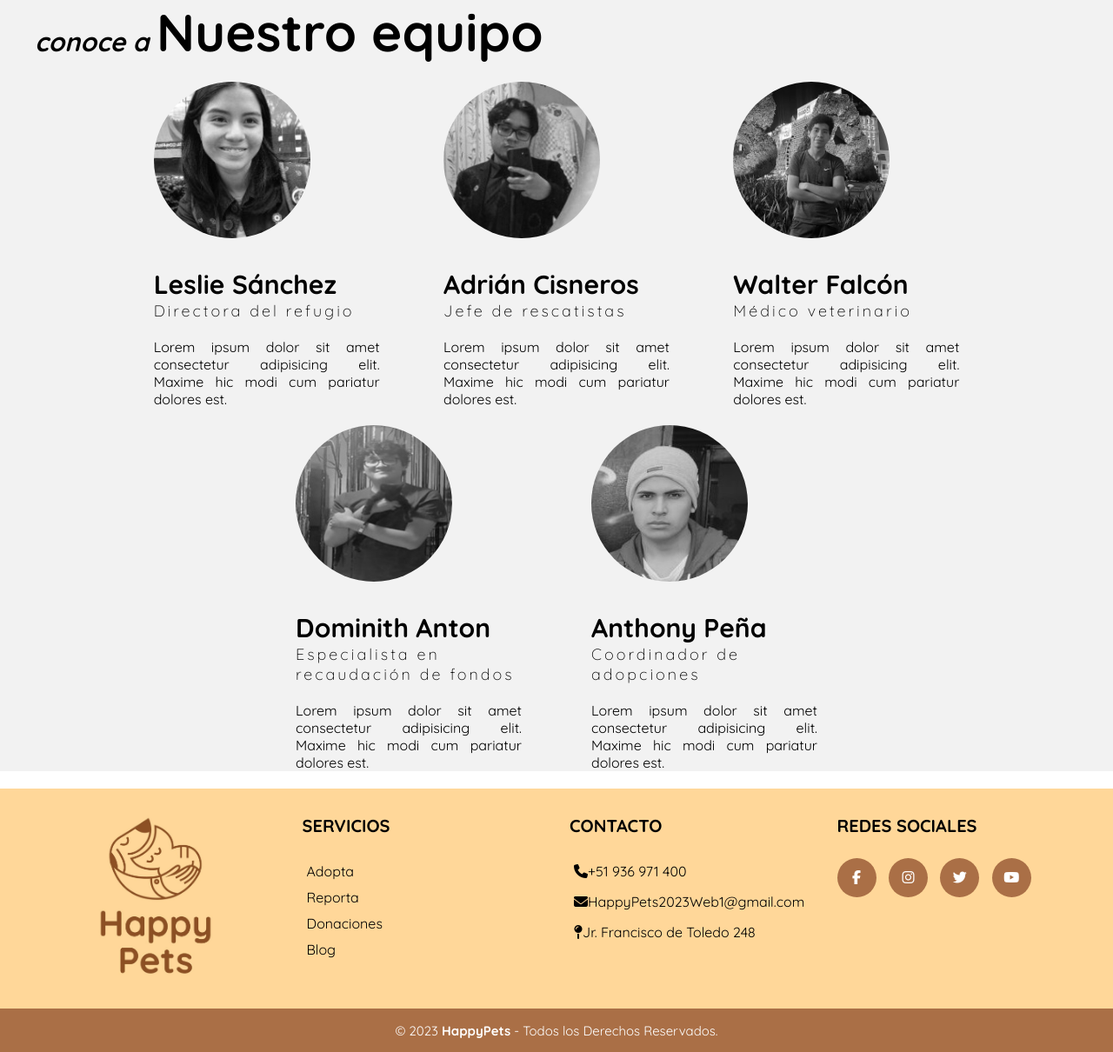
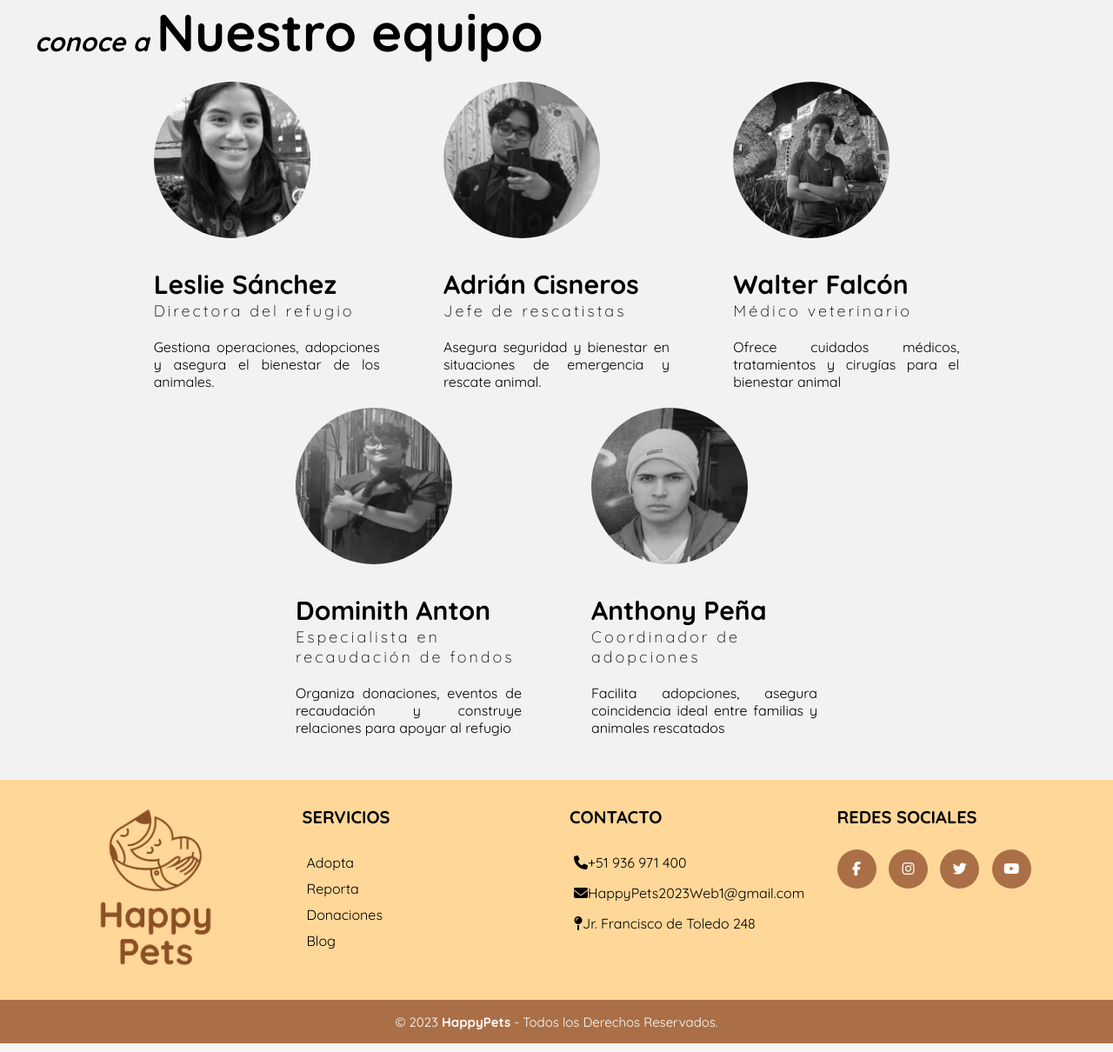
Before and after one commit to LeslieSanz/HappyPets-ProyectoWeb, a PHP site: page /html/nosotros.html in a window 1280 px wide. Shown: the part 1479-2689 px from the top of the page at 87% size. Run offline with PHP 8.4, Linux system fonts and the light colour scheme; some libraries are stand-ins or nearby versions.

Commit message:
agregando descripcion a perfiles

```diff
--- a/css/styleNosotros.css
+++ b/css/styleNosotros.css
@@ -1,3 +1,7 @@
+body{
+    background-color: #f2f2f2;
+}
+
 #refugio {
     position: relative;
     margin-top: 90px;
@@ -242,6 +246,7 @@
     display: flex;
     justify-content: space-around;
     margin: 20px 300px;
+    padding-bottom: 30px;
 }
 
 .perfil{
--- a/html/nosotros.html
+++ b/html/nosotros.html
@@ -109,19 +109,19 @@
                     <img src="../img/nosotros-img/Les.jpg" class="perfil-img">
                     <h3 class="nombre-usuario">Leslie Sánchez</h3>
                     <h5>Directora del refugio</h5>
-                    <p>Lorem ipsum dolor sit amet consectetur adipisicing elit. Maxime hic modi cum pariatur dolores est.</p>
+                    <p>Gestiona operaciones, adopciones y asegura el bienestar de los animales.</p>
                 </div>
                 <div class="perfil">
                     <img src="../img/nosotros-img/Adr.jpg" class="perfil-img">
                     <h3 class="nombre-usuario">Adrián Cisneros</h3>
                     <h5>Jefe de rescatistas</h5>
-                    <p>Lorem ipsum dolor sit amet consectetur adipisicing elit. Maxime hic modi cum pariatur dolores est.</p>
+                    <p>Asegura seguridad y bienestar en situaciones de emergencia y rescate animal.</p>
                 </div>
                 <div class="perfil">
                     <img src="../img/nosotros-img/Wal.jpg" class="perfil-img">
                     <h3 class="nombre-usuario">Walter Falcón</h3>
                     <h5>Médico veterinario</h5>
-                    <p>Lorem ipsum dolor sit amet consectetur adipisicing elit. Maxime hic modi cum pariatur dolores est.</p>
+                    <p>Ofrece cuidados médicos, tratamientos y cirugías para el bienestar animal</p>
                 </div>
             </div>
         </div>
@@ -130,7 +130,7 @@
                 <img src="../img/nosotros-img/Dom.jpg" class="perfil-img">
                 <h3 class="nombre-usuario">Dominith Anton</h3>
                 <h5>Especialista en recaudación de fondos</h5>
-                <p>Lorem ipsum dolor sit amet consectetur adipisicing elit. Maxime hic modi cum pariatur dolores est.</p>
+                <p>Organiza donaciones, eventos de recaudación y construye relaciones para apoyar al refugio</p>
             </div>
 
 
@@ -139,7 +139,7 @@
                 <img src="../img/nosotros-img/Ant.jpg" class="perfil-img">
                 <h3 class="nombre-usuario">Anthony Peña</h3>
                 <h5>Coordinador de adopciones</h5>
-                <p>Lorem ipsum dolor sit amet consectetur adipisicing elit. Maxime hic modi cum pariatur dolores est.</p>
+                <p>Facilita adopciones, asegura coincidencia ideal entre familias y animales rescatados</p>
             </div>
         </div>
     </section>
```
